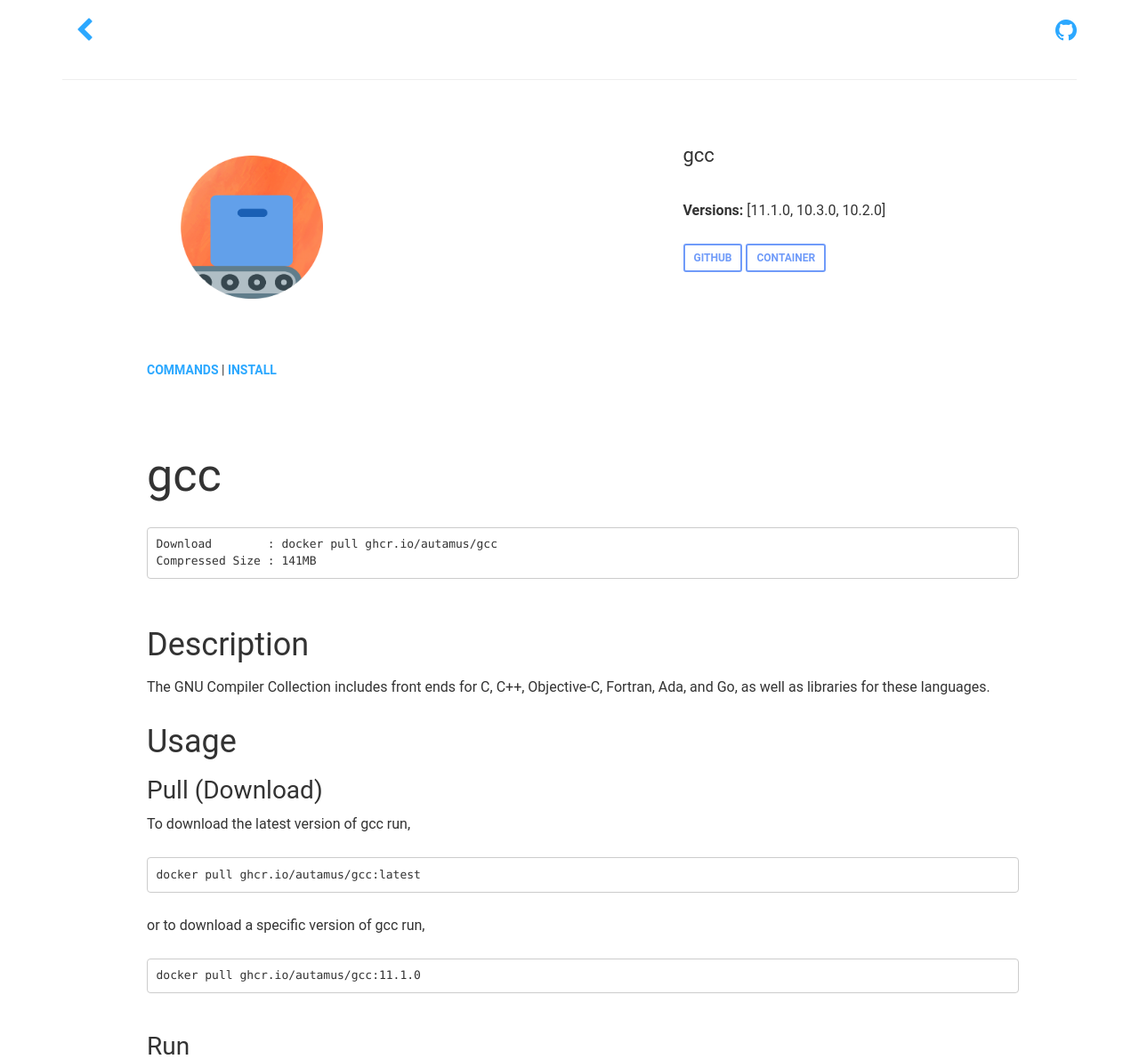
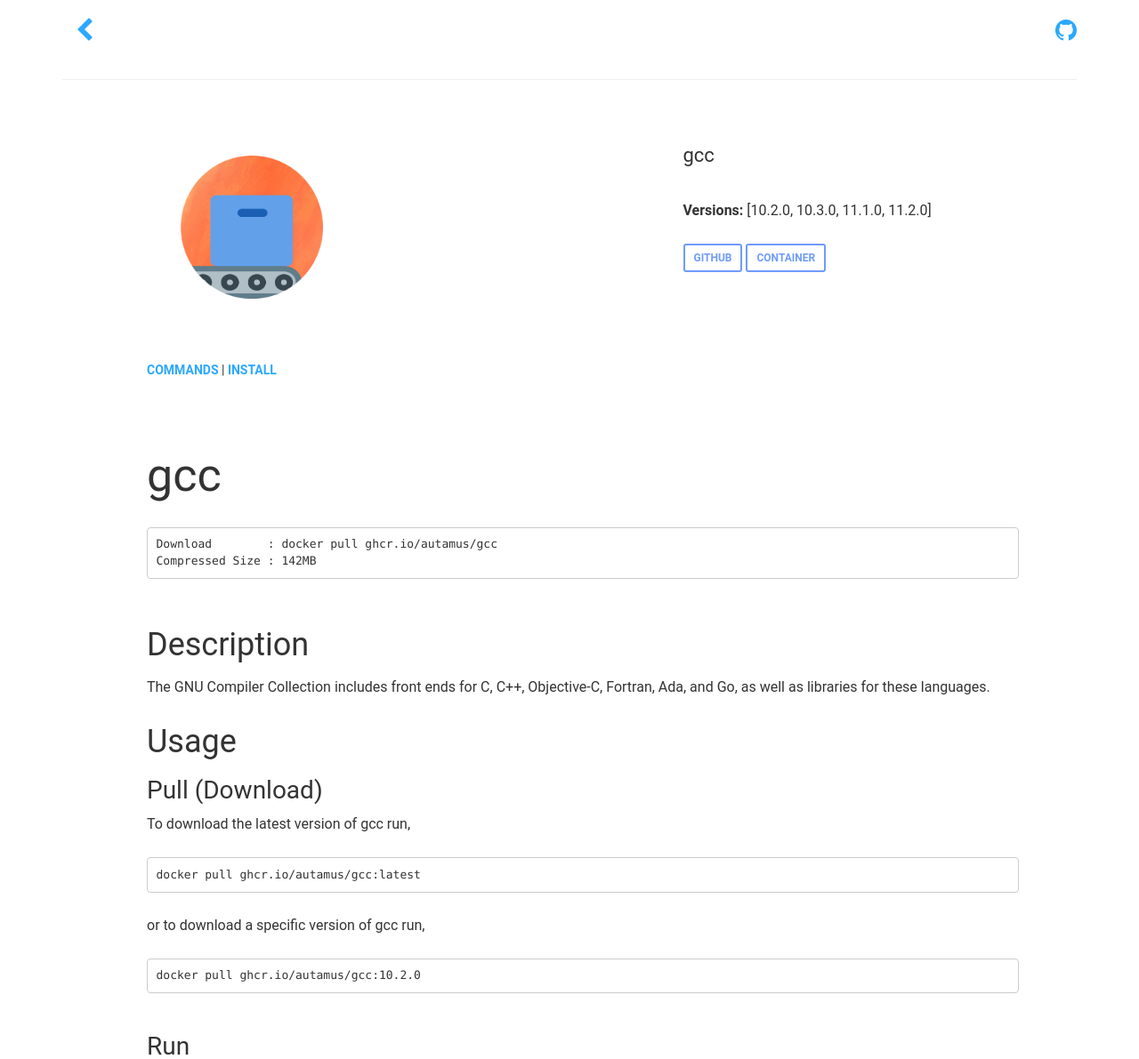
Before and after one commit to autamus/registry, a Jekyll site: the page built from _library/gcc.md, in a window 1280 px wide. Shown: the top 1191 px of the page at 89% size. Built offline with Jekyll 4.4.1, drawn with Linux system fonts in a browser that asks for light colours; nearby versions of some CDN libraries.

Commit message:
Update gcc to 11.2.0 at 2021-08-25 05:49:27.207718981 +0000 UTC m=+4.249582029

````diff
--- a/_library/gcc.md
+++ b/_library/gcc.md
@@ -3,11 +3,12 @@ layout: container
 name: gcc
 github: https://github.com/autamus/registry/blob/main/containers/g/gcc/spack.yaml
 versions:
+- 10.2.0
+- 10.3.0
 - 11.1.0
-- 10.3.0
-- 10.2.0
-updated_at: 2021-06-23T20:45:06.108818515Z
-size: 141MB
+- 11.2.0
+updated_at: 2021-08-25T05:49:25.980859032Z
+size: 142MB
 description: The GNU Compiler Collection includes front ends for C, C++, Objective-C,
   Fortran, Ada, and Go, as well as libraries for these languages.
 container_url: https://github.com/orgs/autamus/packages/container/package/gcc
@@ -16,7 +17,7 @@ container_url: https://github.com/orgs/autamus/packages/container/package/gcc
 # gcc
 ```bash
 Download        : docker pull ghcr.io/autamus/gcc
-Compressed Size : 141MB
+Compressed Size : 142MB
 ```
 
 ## Description
@@ -33,7 +34,7 @@ docker pull ghcr.io/autamus/gcc:latest
 or to download a specific version of gcc run,
 
 ```bash
-docker pull ghcr.io/autamus/gcc:11.1.0
+docker pull ghcr.io/autamus/gcc:10.2.0
 ```
 ### Run
 To run the container as an application run,
````
